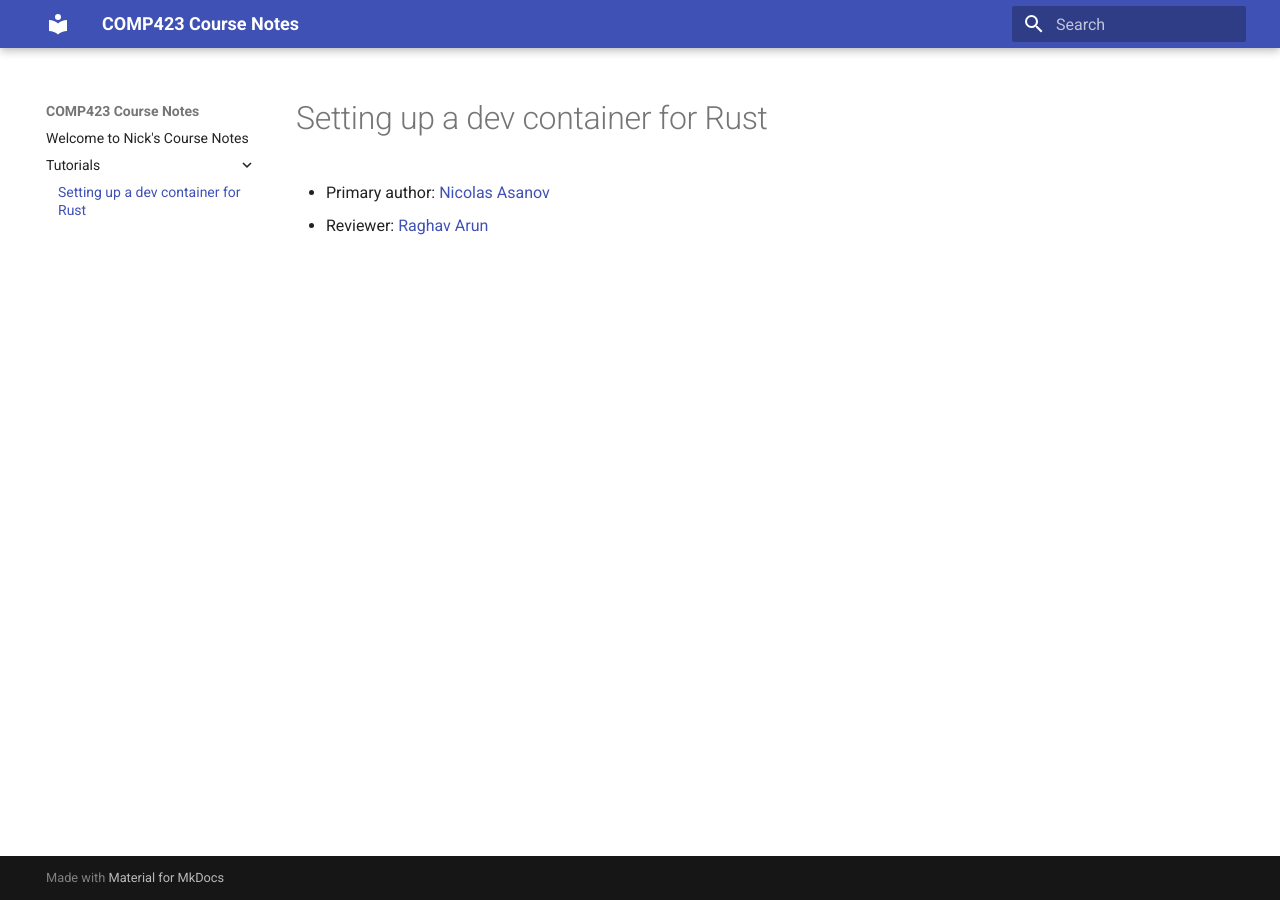
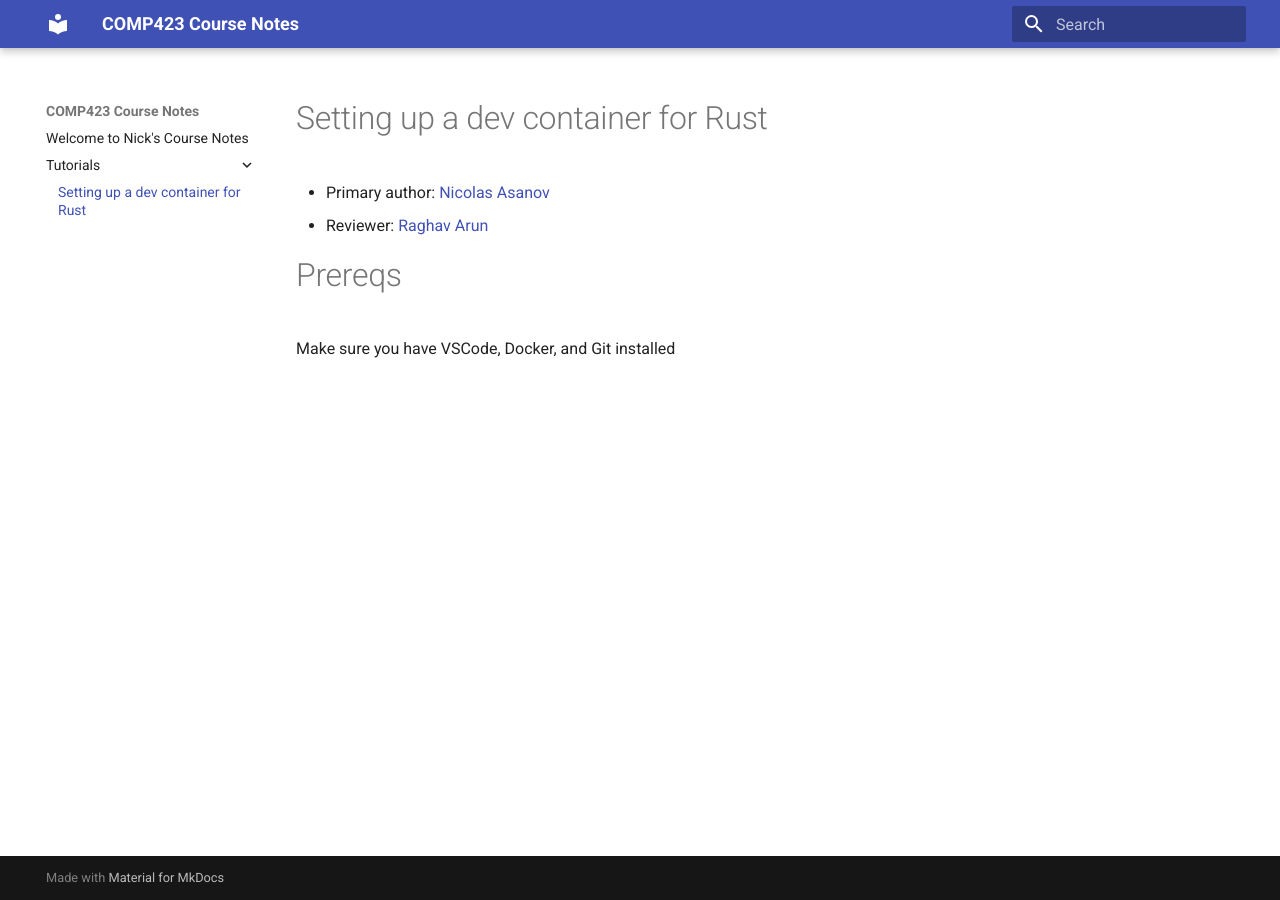
Before and after one commit to naasanov-unc/comp423-course-notes, an MkDocs documentation site: the page built from docs/tutorials/rust-setup.md, in a window 1280 px wide. Built offline with MkDocs 1.6.1 and Material for MkDocs 9.7.7, drawn with Linux system fonts in a browser that asks for light colours.

Commit message:
Added prereqs

```diff
--- a/docs/tutorials/rust-setup.md
+++ b/docs/tutorials/rust-setup.md
@@ -2,3 +2,6 @@
 
 * Primary author: [Nicolas Asanov](https://github.com/naasanov-unc)
 * Reviewer: [Raghav Arun](https://github.com/RaghavArun)
+
+# Prereqs
+Make sure you have VSCode, Docker, and Git installed
```
